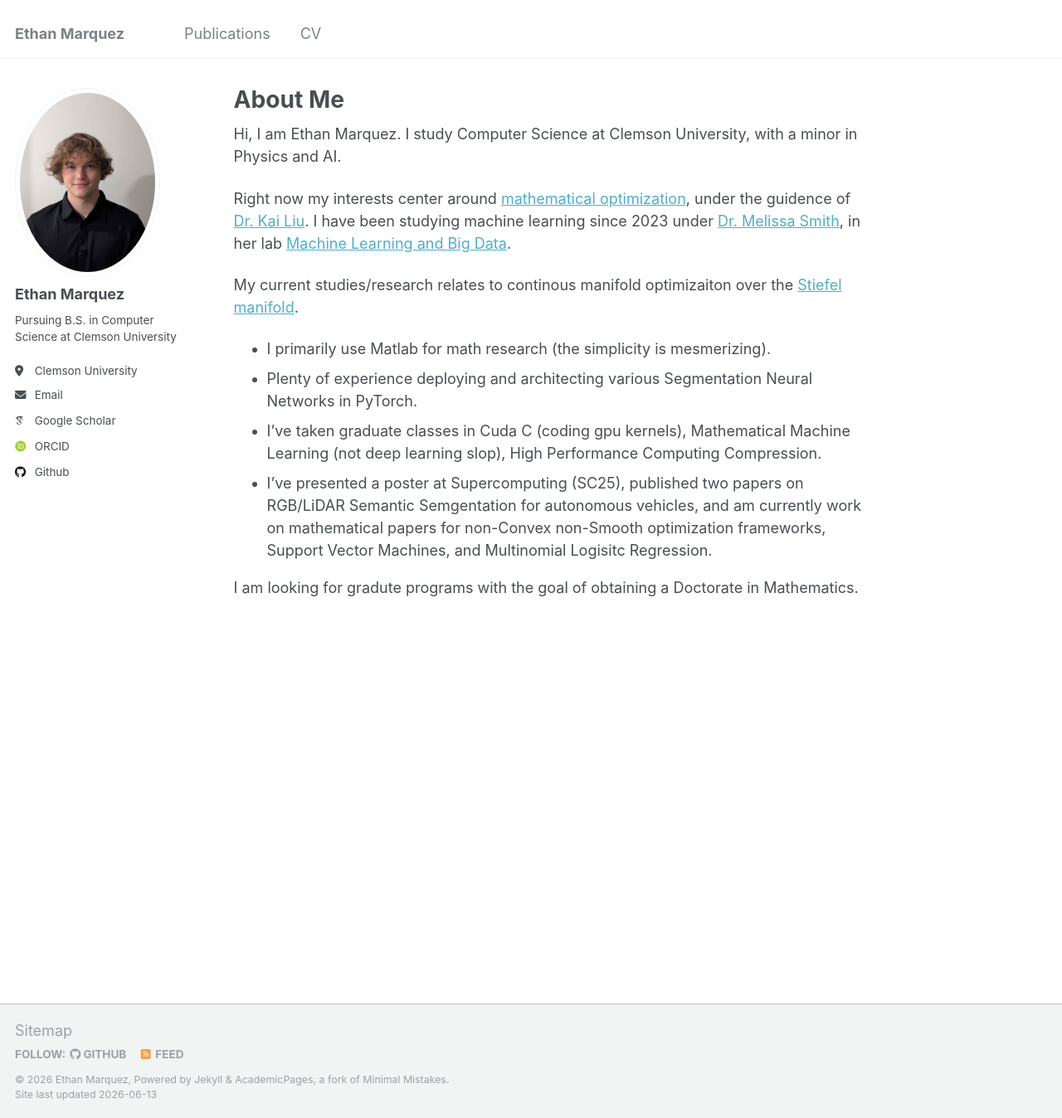
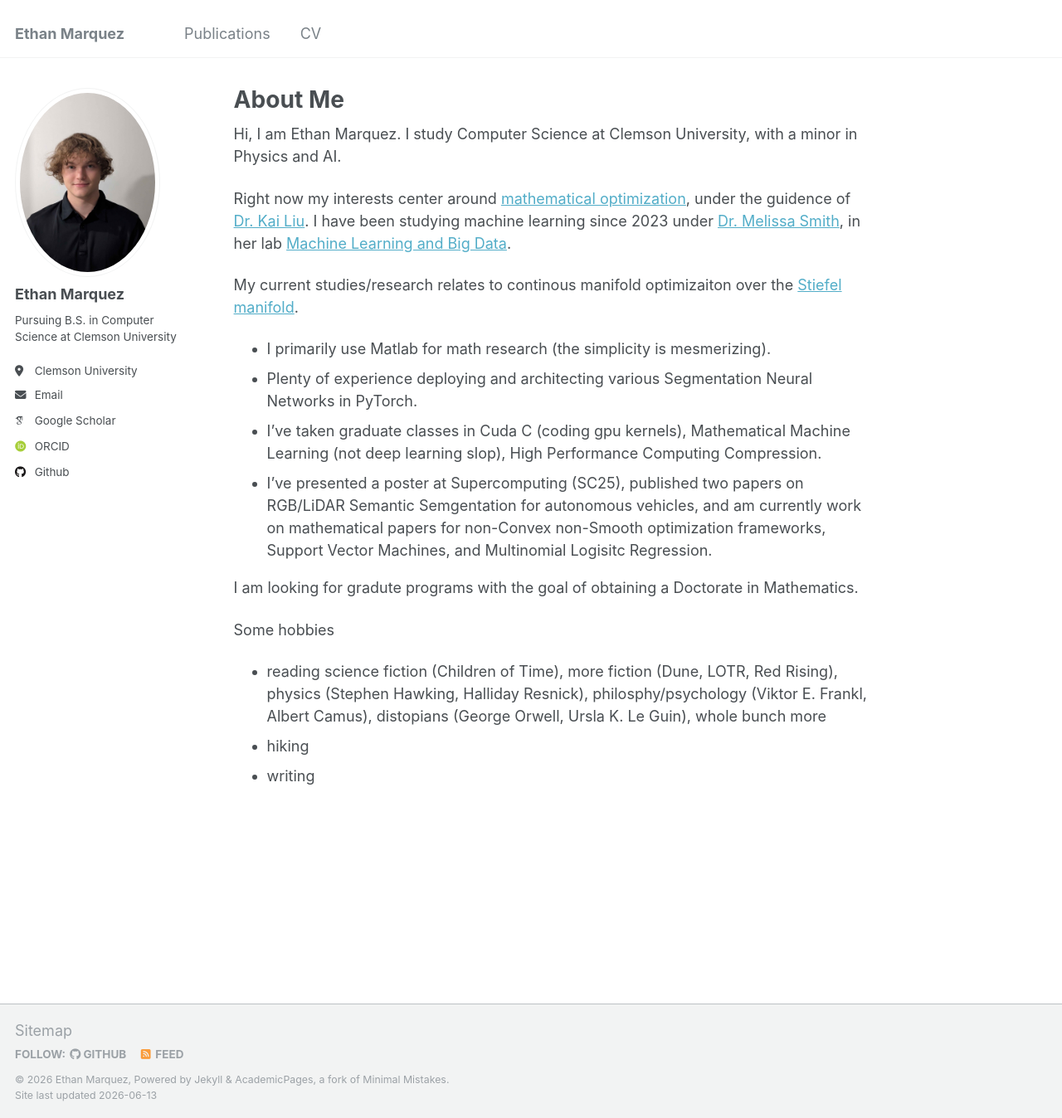
Before and after one commit to ethanmarq/ethanmarq.github.io, a Jekyll site: the page built from _pages/about.md, in a window 1280 px wide and 1348 px high. Shown: the whole window at 83% size. Built offline with Jekyll 4.4.1, drawn with Linux system fonts in a browser that asks for light colours; some web fonts are replaced.

Commit message:
about me

```diff
--- a/_pages/about.md
+++ b/_pages/about.md
@@ -19,3 +19,8 @@ My current studies/research relates to continous manifold optimizaiton over the
 - I've presented a poster at Supercomputing (SC25), published two papers on RGB/LiDAR Semantic Semgentation for autonomous vehicles, and am currently work on mathematical papers for non-Convex non-Smooth optimization frameworks, Support Vector Machines, and Multinomial Logisitc Regression.
 
 I am looking for gradute programs with the goal of obtaining a Doctorate in Mathematics.
+
+Some hobbies
+- reading science fiction (Children of Time), more fiction (Dune, LOTR, Red Rising), physics (Stephen  Hawking, Halliday Resnick), philosphy/psychology (Viktor E. Frankl, Albert Camus), distopians (George Orwell, Ursla K. Le Guin), whole bunch more
+- hiking
+- writing
```
